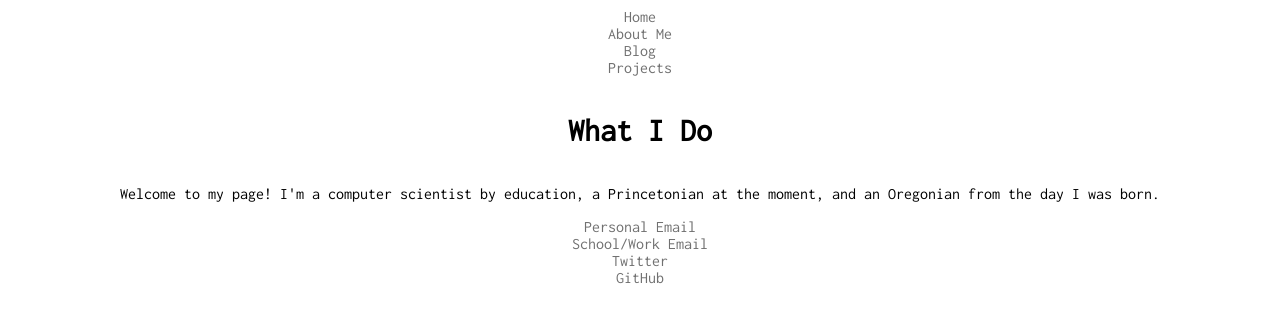
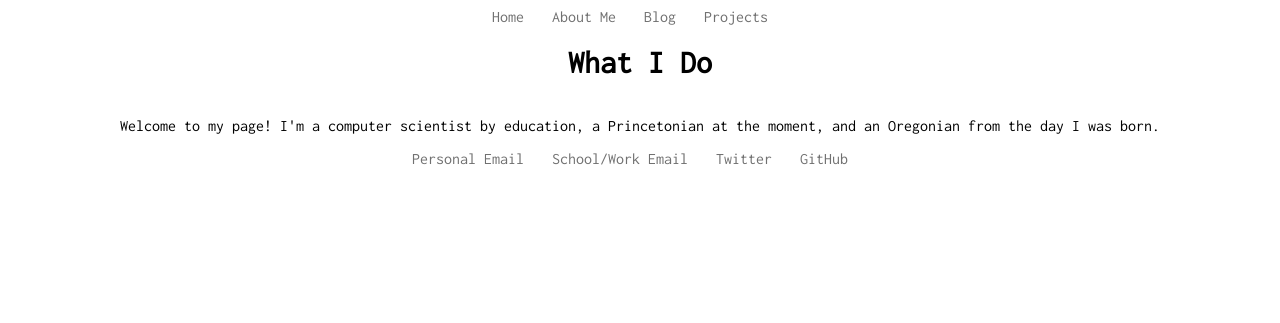
Before and after one commit to justintranjt/justintranjt.github.io, a Jekyll site: the page built from index.html, in a window 1280 px wide. Shown: the top 323 px of the page. Built offline with Jekyll 4.4.1, drawn with Linux system fonts in a browser that asks for light colours.

Commit message:
Update mainstyle.css

```diff
--- a/css/mainstyle.css
+++ b/css/mainstyle.css
@@ -38,9 +38,10 @@
     text-align: center;
 }
 
-.contactnav {
+.contactnav li{
     display: inline;
     padding-right: 20px;
+    pading-right: 20px;
 }
 
 </style>
```
